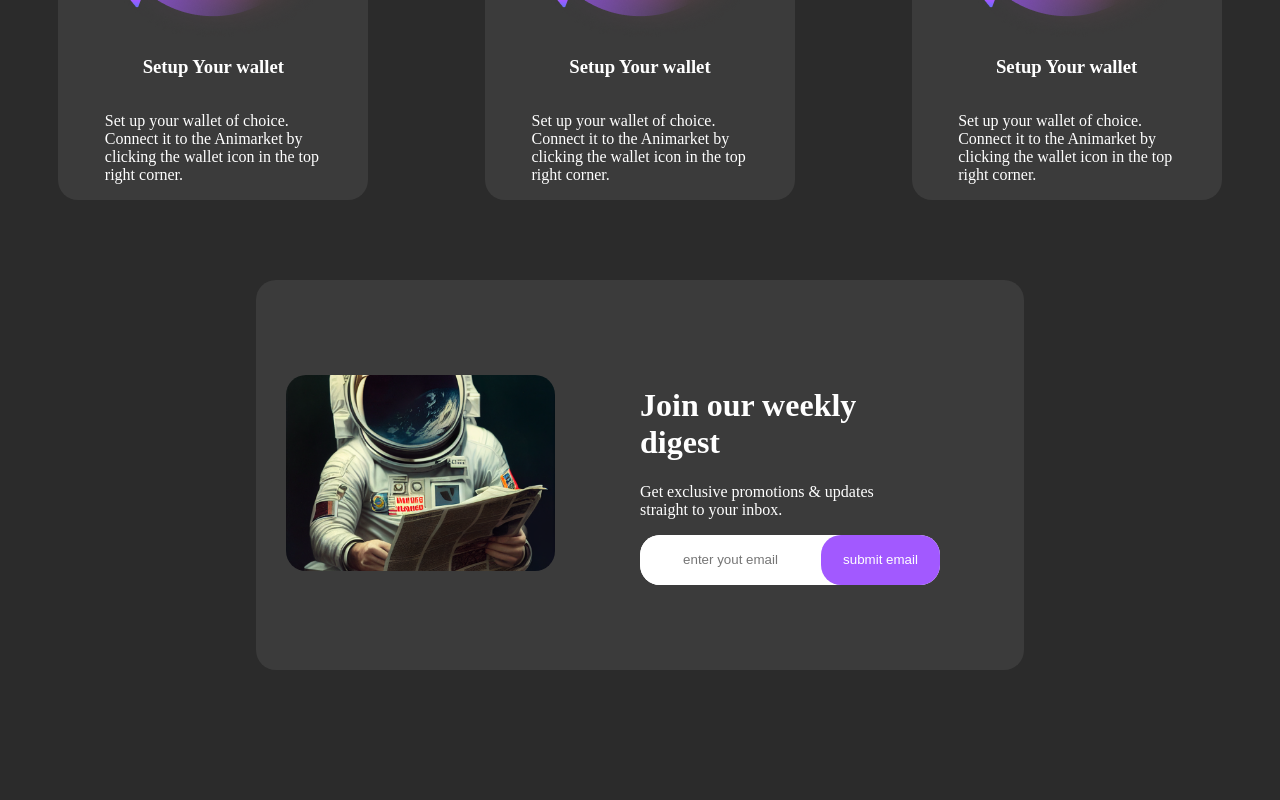
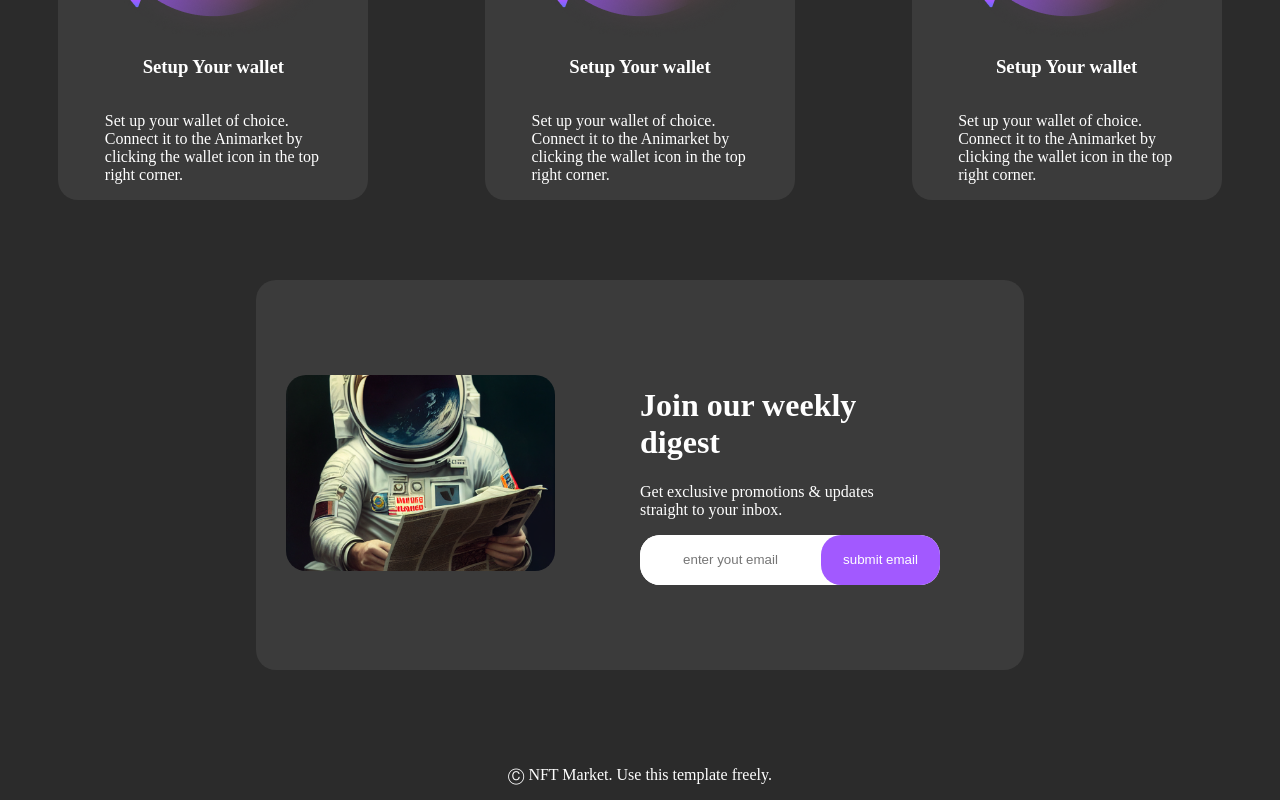
Before and after one commit to 3alehi/nft-market-palace, a Next.js app in the folder nft-market-place/: page / in a window 1280 px wide. Shown: the part 5677-6477 px from the top of the page. Before the commit the page ends 6427 px from the top, so only its background shows below. Built offline with nearby package versions, Linux system fonts and the light colour scheme.

Commit message:
end footer

```diff
--- /dev/null
+++ b/nft-market-place/src/app/Footer/Footer.jsx
@@ -0,0 +1,12 @@
+import React from "react";
+import style from "./Footer.module.css";
+export default function Footer() {
+  return (
+    <div className={style.Footer}>
+      <center>
+        {" "}
+        <p>Ⓒ NFT Market. Use this template freely.</p>
+      </center>
+    </div>
+  );
+}
--- /dev/null
+++ b/nft-market-place/src/app/Footer/Footer.module.css
@@ -0,0 +1,3 @@
+.Footer{
+color: white;
+}
--- a/nft-market-place/src/app/layout.js
+++ b/nft-market-place/src/app/layout.js
@@ -1,3 +1,4 @@
+import Footer from "./Footer/Footer";
 import Navbar from "./Navbar/Navbar";
 
 export const metadata = {
@@ -14,7 +15,13 @@ export default function RootLayout({ children }) {
 
 
 
-        {children}</body>
+        {children}
+
+
+
+        <Footer/>
+
+        </body>
     </html>
   );
 }
--- a/nft-market-place/src/app/page.js
+++ b/nft-market-place/src/app/page.js
@@ -11,7 +11,7 @@ import Join from './Join/Join';
 
 export default function page() {
   return (
-    <div >
+    <div   >
       <Header/>
       <Collection/>
       <Creators/>
```
